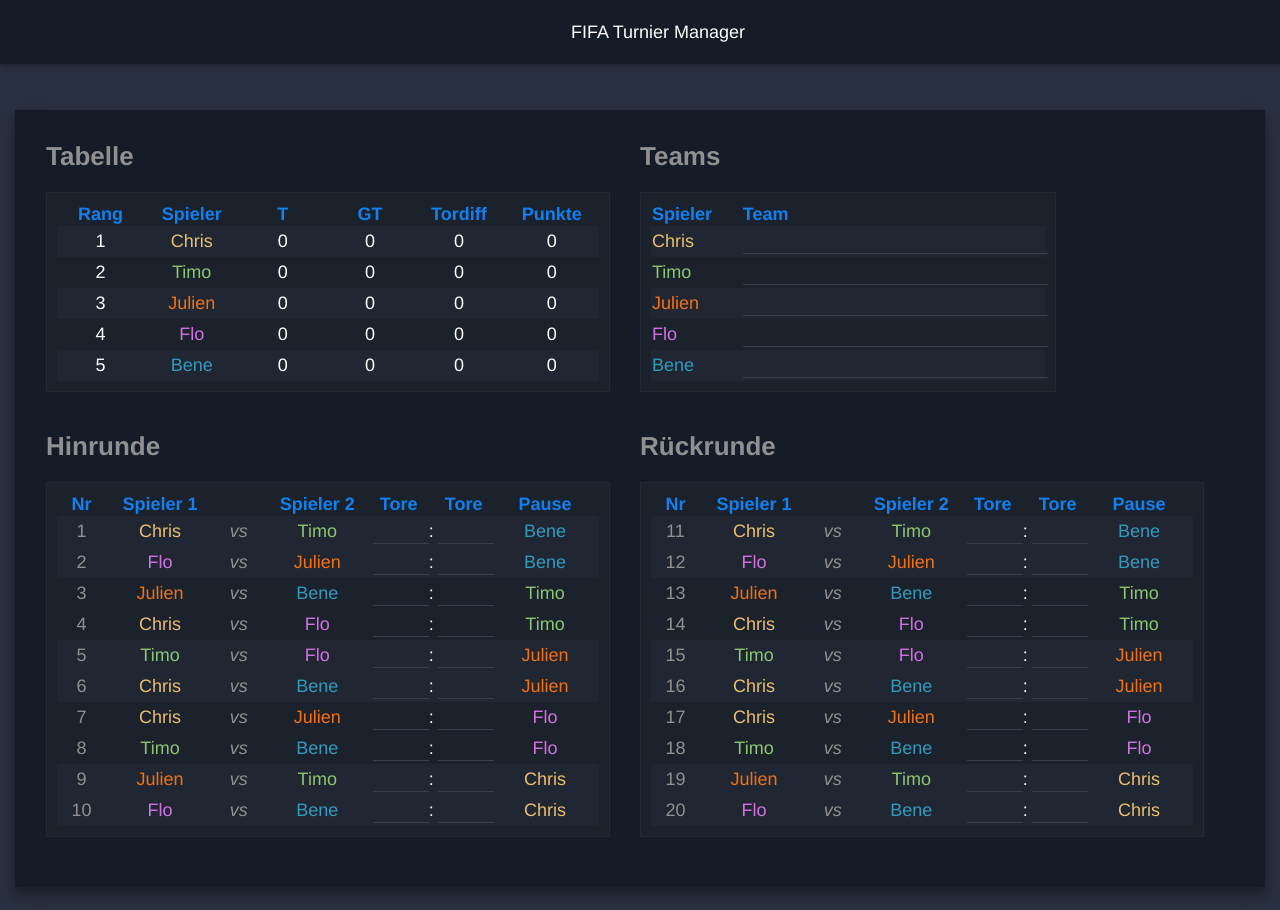
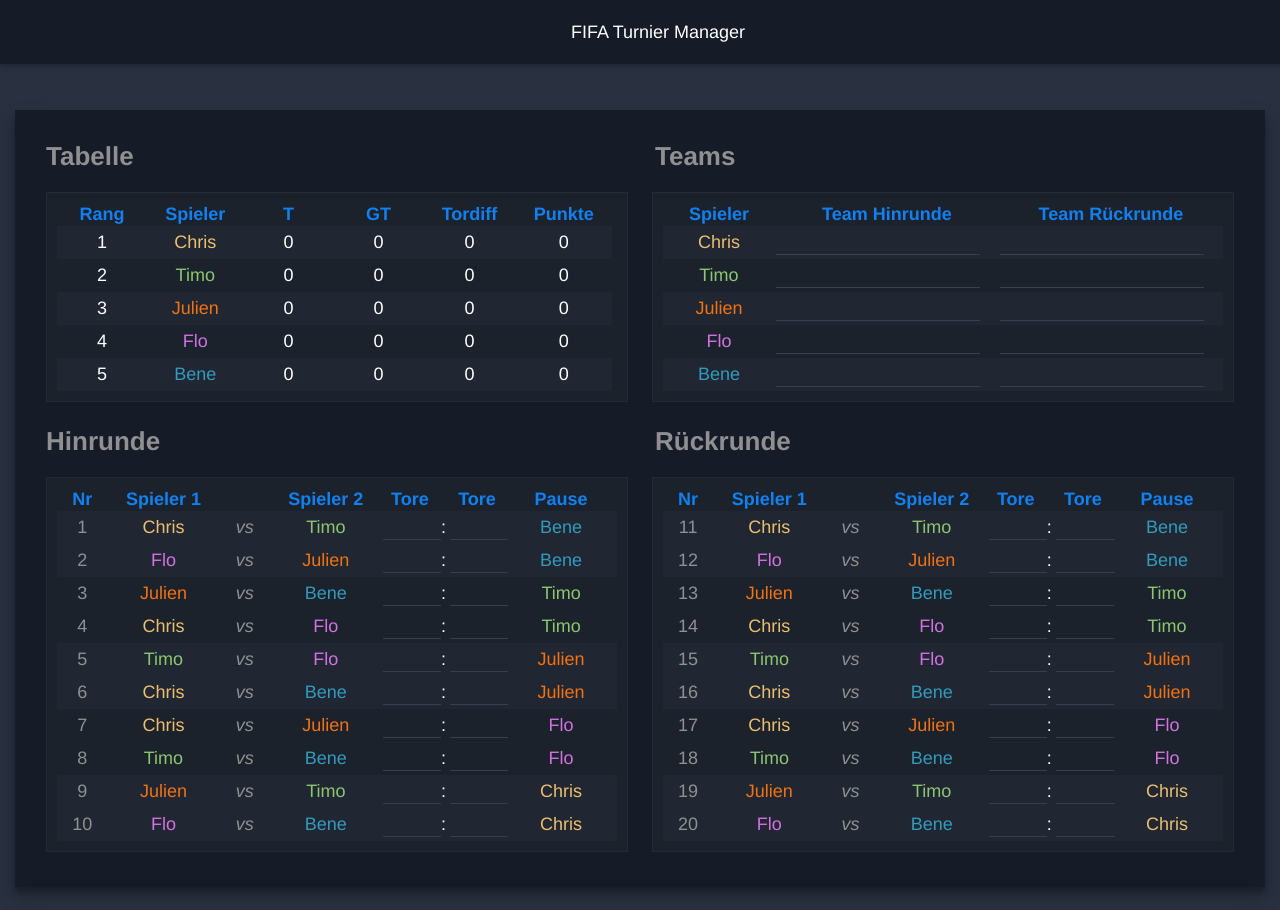
Before and after one commit to beNorthman/FifaTournamentManager, an Angular app: page / in a window 1280 px wide. Built offline with nearby package versions, Linux system fonts and the light colour scheme.

Commit message:
fixes several layout issues

```diff
--- a/src/app/tournament/tournament.component.css
+++ b/src/app/tournament/tournament.component.css
@@ -1,3 +1,11 @@
+.h1-rowTwo {
+    margin-top: 20px;
+}
+
+.h1-right {
+    margin-left: 15px;
+}
+
 .tournament-grid {
     min-height: 100%;
     width: 100%;
@@ -16,7 +24,8 @@
 }
 
 .table-input {
-    width: 100%;
+    width: 90%;
+    text-align: center;
 }
 
 .tournament-table{
@@ -25,7 +34,7 @@
 }
 
 table.tournament-table td {
-    height: 29px;
+    height: 31px;
     text-align: left;
     vertical-align: middle;
 }
@@ -34,9 +43,26 @@
     text-align: left;
     color: #1180f0;
 }
+
+.top-left {
+    background-color: hotpink;
+}
+
+.top-right {
+    background-color: green;
+}
+
+.bottom-left {
+    background-color: blue;
+}
+
+.bottom-right {
+    background-color: yellow;
+}
 /*----------------standings-table-styling START-----------*/
 .standings-table{
-    width: 95%;
+    width: 98%;
+    padding-right: 15px;
 }
 
 table.standings-table tr:nth-child(2),
@@ -88,7 +114,26 @@
 
 /*------------------team-table-styling Start--------------*/
 .teams-table{
-    width: 70%;
+    width: 98%;
+    align-self: flex-end;
+}
+
+table.teams-table th:nth-child(1) {
+    width: 20%;
+    text-align: center;
+}
+
+table.teams-table th:nth-child(2),
+table.teams-table th:nth-child(3) {
+    width: 40%;
+    text-align: center;
+}
+
+table.teams-table tr>td:nth-child(1),
+table.teams-table tr>td:nth-child(2),
+table.teams-table tr>td:nth-child(3),
+table.teams-table tr>td:nth-child(4) {
+    text-align: center;
 }
 
 table.teams-table tr:nth-child(2),
@@ -101,7 +146,11 @@
 
 /*----------------roster-table-styling START--------------*/
 .roster-table {
-    width: 95%;
+    width: 98%;
+}
+
+.rost-table-right {
+    align-self: flex-end;
 }
 
 .table-input-roster {
--- a/src/app/tournament/tournament.component.html
+++ b/src/app/tournament/tournament.component.html
@@ -58,30 +58,36 @@
             </div>
         </div>
         <div>
-          <h1>Teams</h1>
+          <h1 class="h1-right">Teams</h1>
           <table class="tournament-table teams-table">
             <tr>
               <th>Spieler</th>
-              <th>Team</th>
+              <th>Team Hinrunde</th>
+              <th>Team Rückrunde</th>
             </tr>
             <tr>
               <td><label class="chris">Chris</label></td>
+              <td><input type="text" value="" (blur)="update(team)" class="table-input"></td>
               <td><input type="text" value="" (blur)="update(team)" class="table-input"></td>
             </tr>
             <tr>
                 <td><label class="timo">Timo</label></td>
                 <td><input type="text" value="" (blur)="update(team)" class="table-input"></td>
+                <td><input type="text" value="" (blur)="update(team)" class="table-input"></td>
             </tr>
             <tr>
                 <td><label class="julien">Julien</label></td>
+                <td><input type="text" value="" (blur)="update(team)" class="table-input"></td>
                 <td><input type="text" value="" (blur)="update(team)" class="table-input"></td>
             </tr>
             <tr>
                 <td><label class="flo">Flo</label></td>
                 <td><input type="text" value="" (blur)="update(team)" class="table-input"></td>
+                <td><input type="text" value="" (blur)="update(team)" class="table-input"></td>
             </tr>
             <tr>
                 <td><label class="bene">Bene</label></td>
+                <td><input type="text" value="" (blur)="update(team)" class="table-input"></td>
                 <td><input type="text" value="" (blur)="update(team)" class="table-input"></td>
             </tr>
           </table>
@@ -376,8 +382,8 @@
             </table>
         </div>
         <div>
-          <h1 class="h1-rowTwo">Rückrunde</h1>
-          <table class="tournament-table roster-table">
+          <h1 class="h1-rowTwo h1-right">Rückrunde</h1>
+          <table class="tournament-table roster-table rost-table-right">
             <tr>
               <th>
                 Nr
--- a/src/styles.css
+++ b/src/styles.css
@@ -20,7 +20,6 @@
     border:none;
     background: none;
     border-bottom:1px solid #363f4c;
-
     color: #fff;
     font-size: 18px;
     font-family: Helvetica;
@@ -47,10 +46,6 @@
     padding-bottom: 20px;
     font-size: 26px;
     color: #909090;
-}
-
-.h1-rowTwo {
-    margin-top: 20px;
 }
 
 .content-wrapper {
```
